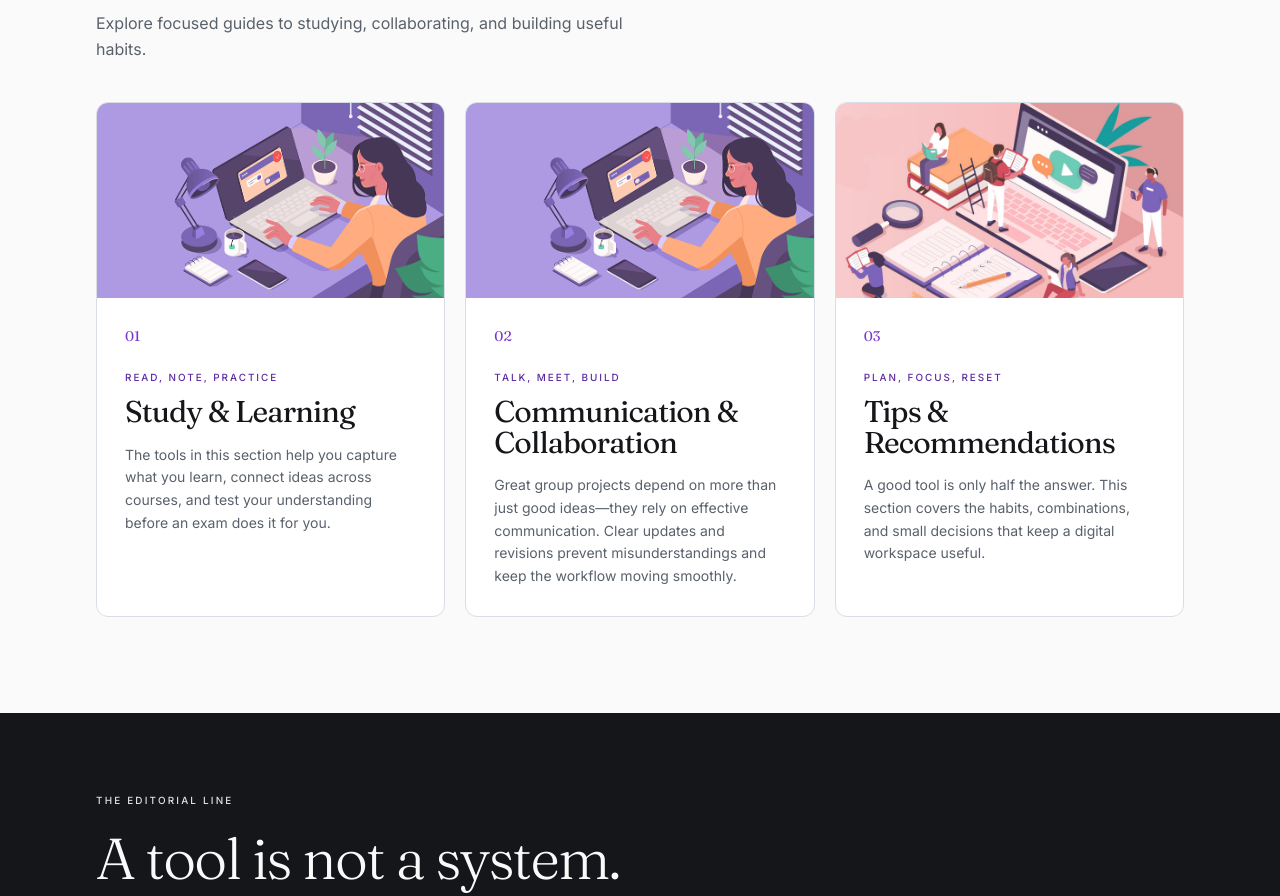
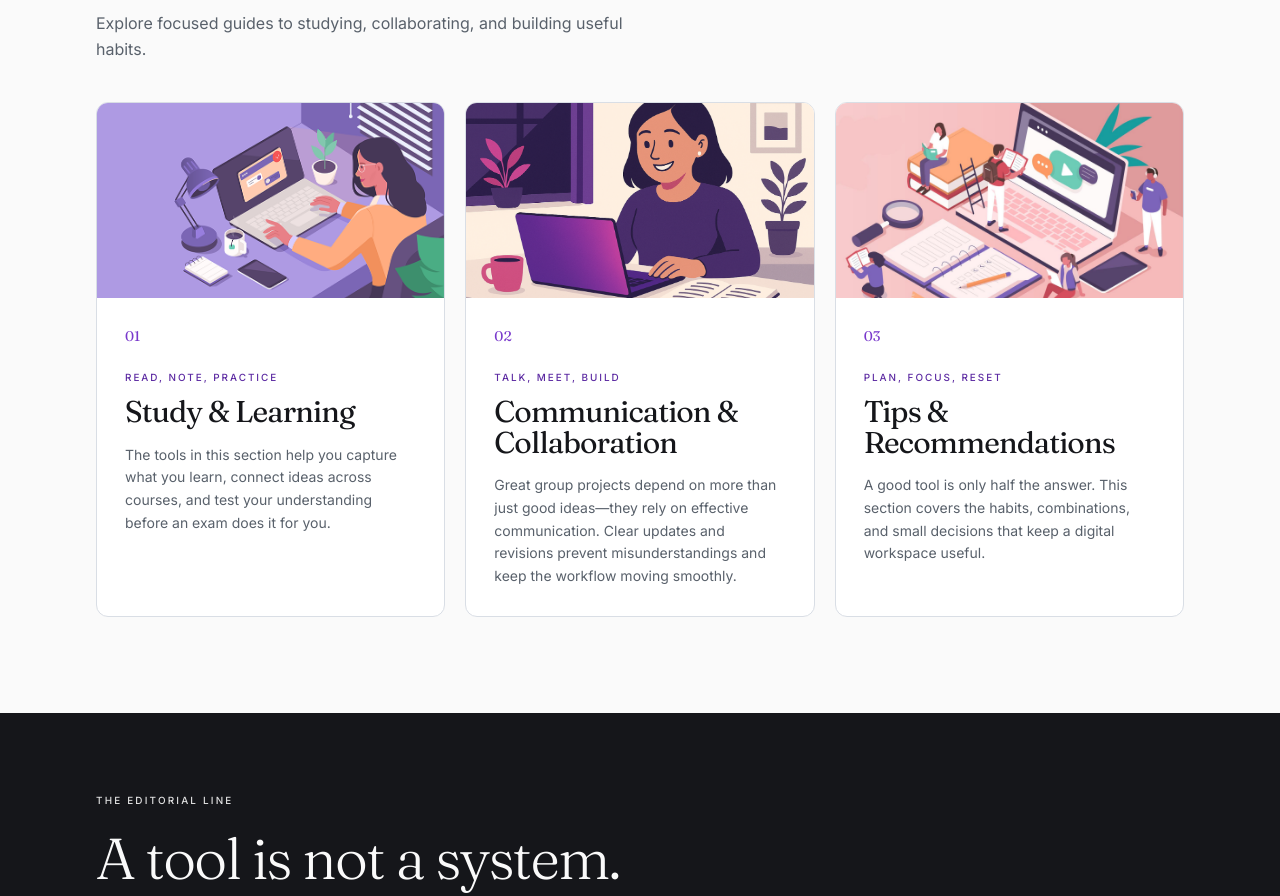
Before and after one commit to Luzdary2006/EmcodeNews, a Next.js app: page / in a window 1280 px wide. Shown: the part 2318-3214 px from the top of the page. Built offline with nearby package versions, Linux system fonts and the light colour scheme; no server answers.

Commit message:
fix: give the Communication card its own artwork

```diff
--- a/src/components/home/section-directory.tsx
+++ b/src/components/home/section-directory.tsx
@@ -11,7 +11,7 @@ const sectionImages = {
     alt: "Estudiante trabajando en una computadora con un libro abierto.",
   },
   "communication-collaboration": {
-    src: "/logos/imagen1.png",
+    src: "/logos/imagen2.png",
     alt: "Estudiante en una videollamada desde su espacio de trabajo.",
   },
   "tips-recommendations": {
```
